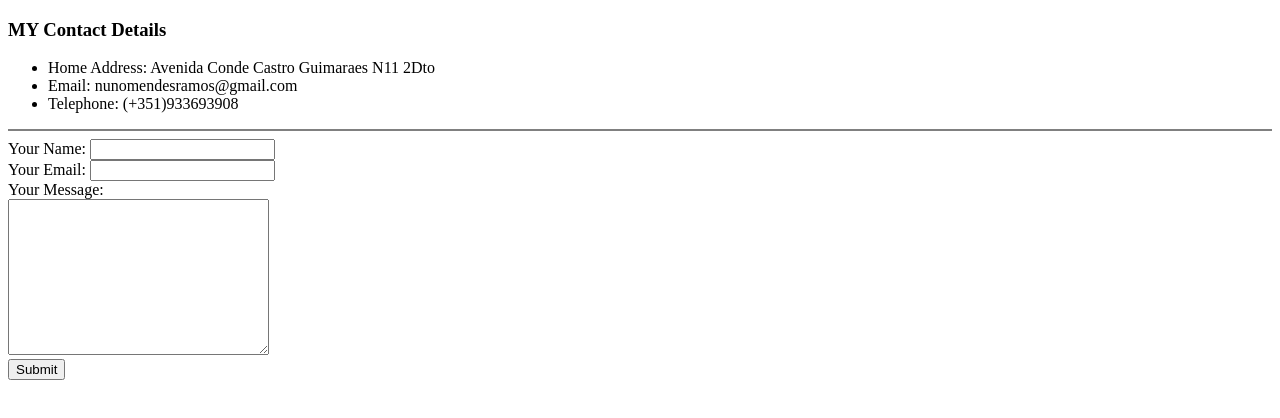
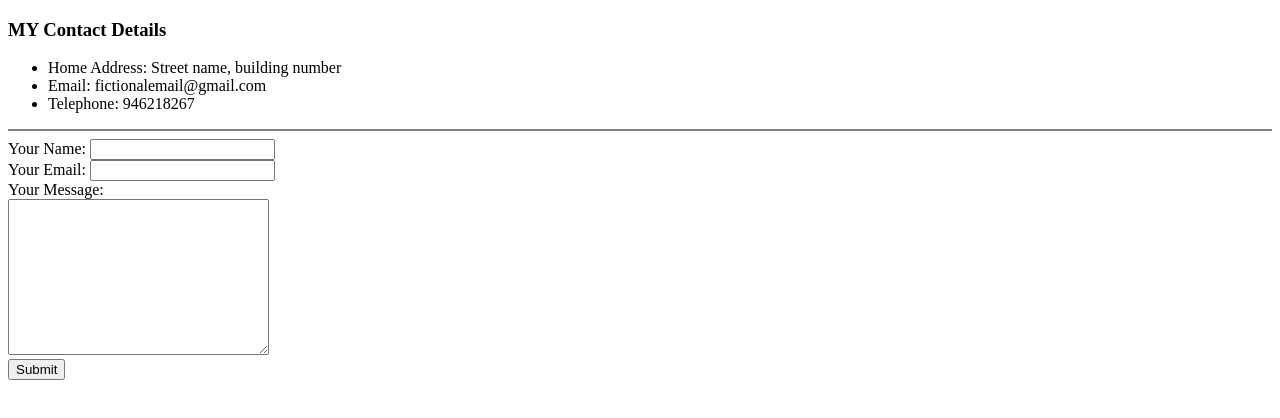
Before and after one commit to Nrzramos/CV, a plain HTML site: page contacts.html in a window 1280 px wide. Drawn offline with Linux system fonts and the light colour scheme.

Commit message:
Add files via upload
Changes to Initial Files

```diff
--- a/contacts.html
+++ b/contacts.html
@@ -9,9 +9,9 @@
 <body>
   <h3>MY Contact Details</h3>
   <ul>
-    <li>Home Address: Avenida Conde Castro Guimaraes N11 2Dto</li>
-    <li>Email: nunomendesramos@gmail.com</li>
-    <li>Telephone: (+351)933693908</li>
+    <li>Home Address: Street name, building number</li>
+    <li>Email: fictionalemail@gmail.com</li>
+    <li>Telephone: 946218267</li>
   </ul>
 <hr size="2", noshade>
   <form action="mailto:xxxxx@xxxxxxx.com" enctype="text/plain">
```
Also changed, not shown: index.html (+1 -1 lines).
